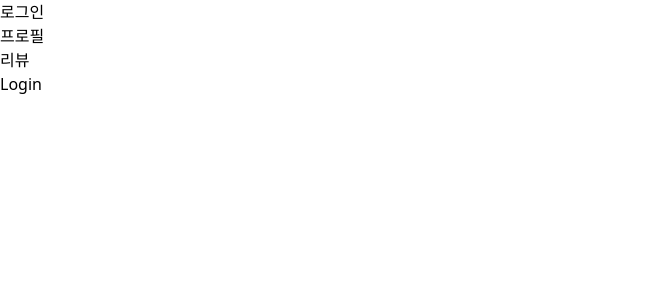
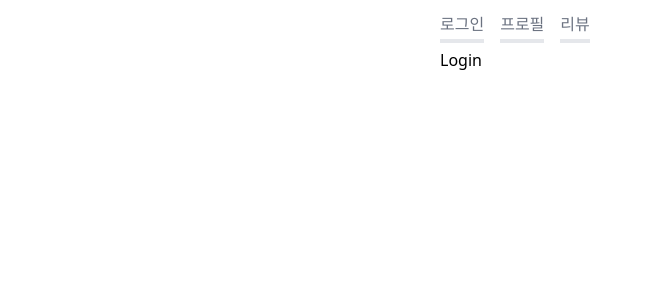
Before and after one commit to KWONHAAAEUN/myproj-react, a React (Create React App) app: page /accounts/login in a window 1280 px wide. Shown: the top 300 px of the page, without its empty margins (0-652 px from the left). Built offline with nearby package versions, Linux system fonts and the light colour scheme; the HTML template or start-up script is replaced by a standard one.

Commit message:
TopNav 스타일

```diff
--- /dev/null
+++ b/src/App.css
@@ -0,0 +1,4 @@
+.app {
+  width: 400px;
+  margin: 0 auto;
+}
--- a/src/App.js
+++ b/src/App.js
@@ -3,10 +3,11 @@ import Login from 'pages/accounts/Login';
 import Profile from 'pages/accounts/Profile';
 import ReviewList from 'pages/reviews/ReviewList';
 import { Routes, Route } from 'react-router-dom';
+import app from 'App.css';
 
 function App() {
   return (
-    <div>
+    <div className="app">
       <TopNav />
       <Routes>
         <Route path="/accounts/login/" element={<Login />} />
--- a/src/components/TopNav.jsx
+++ b/src/components/TopNav.jsx
@@ -2,20 +2,32 @@ import { Link } from 'react-router-dom';
 
 function TopNav() {
   return (
-    <div>
-      <ul>
+    <div className="my-3">
+      <ul className="flex gap-4">
         <li>
-          <Link to="/accounts/login/">로그인</Link>
+          <MyLink to="/accounts/login/">로그인</MyLink>
         </li>
         <li>
-          <Link to="/accounts/profile/">프로필</Link>
+          <MyLink to="/accounts/profile/">프로필</MyLink>
         </li>
         <li>
-          <Link to="/reviews/">리뷰</Link>
+          <MyLink to="/reviews/">리뷰</MyLink>
         </li>
       </ul>
     </div>
   );
 }
 
+function MyLink({ to, children }) {
+  return (
+    <Link
+      to={to}
+      className="pb-1 text-gray-500 hover:text-red-500
+    hover:border-red-500 border-b-4"
+    >
+      {children}
+    </Link>
+  );
+}
+
 export default TopNav;
```
